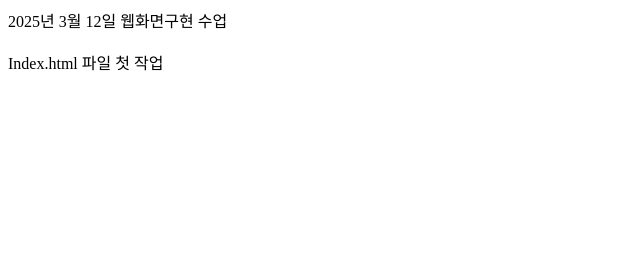
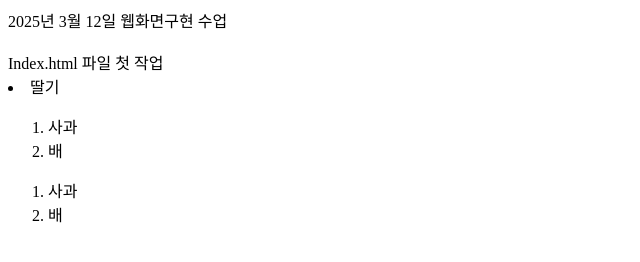
Before and after one commit to qudwns526/250312, a plain HTML site: page index.html in a window 1280 px wide. Shown: the whole page, without its empty margins (0-640 px from the left). Drawn offline with Linux system fonts and the light colour scheme.

Commit message:
index.htm추가

```diff
--- a/index.html
+++ b/index.html
@@ -8,5 +8,16 @@
 <body>
     2025년 3월 12일 웹화면구현 수업<br><br>
     Index.html 파일  첫 작업
+
+    <li>딸기</li>
+</ol>
+<ol>
+    <li>사과</li>
+    <li>배</li>
+</ol>
+<ol>
+    <li>사과</li>
+    <li>배</li>
+</ol>
 </body>
 </html>
```
